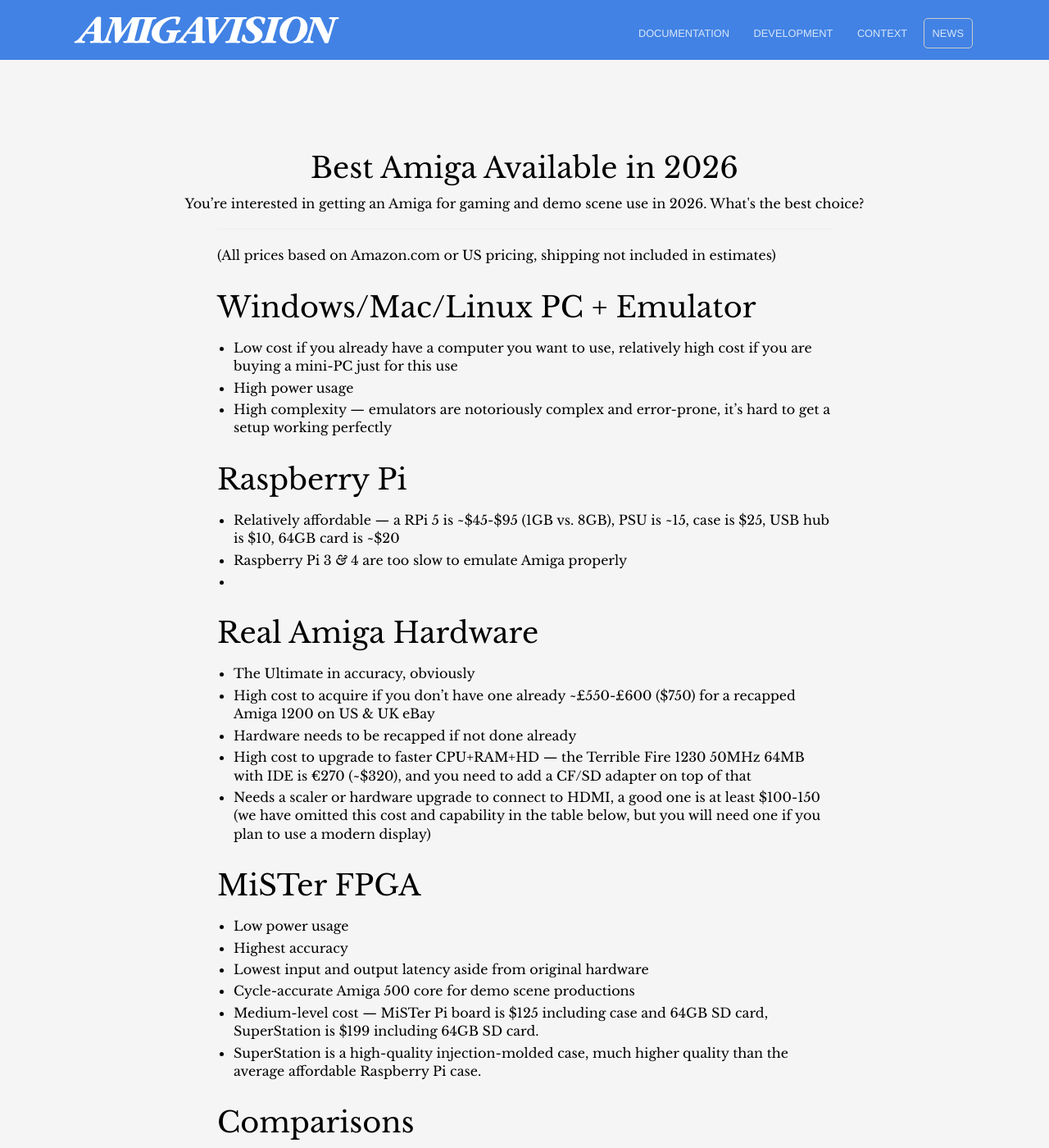
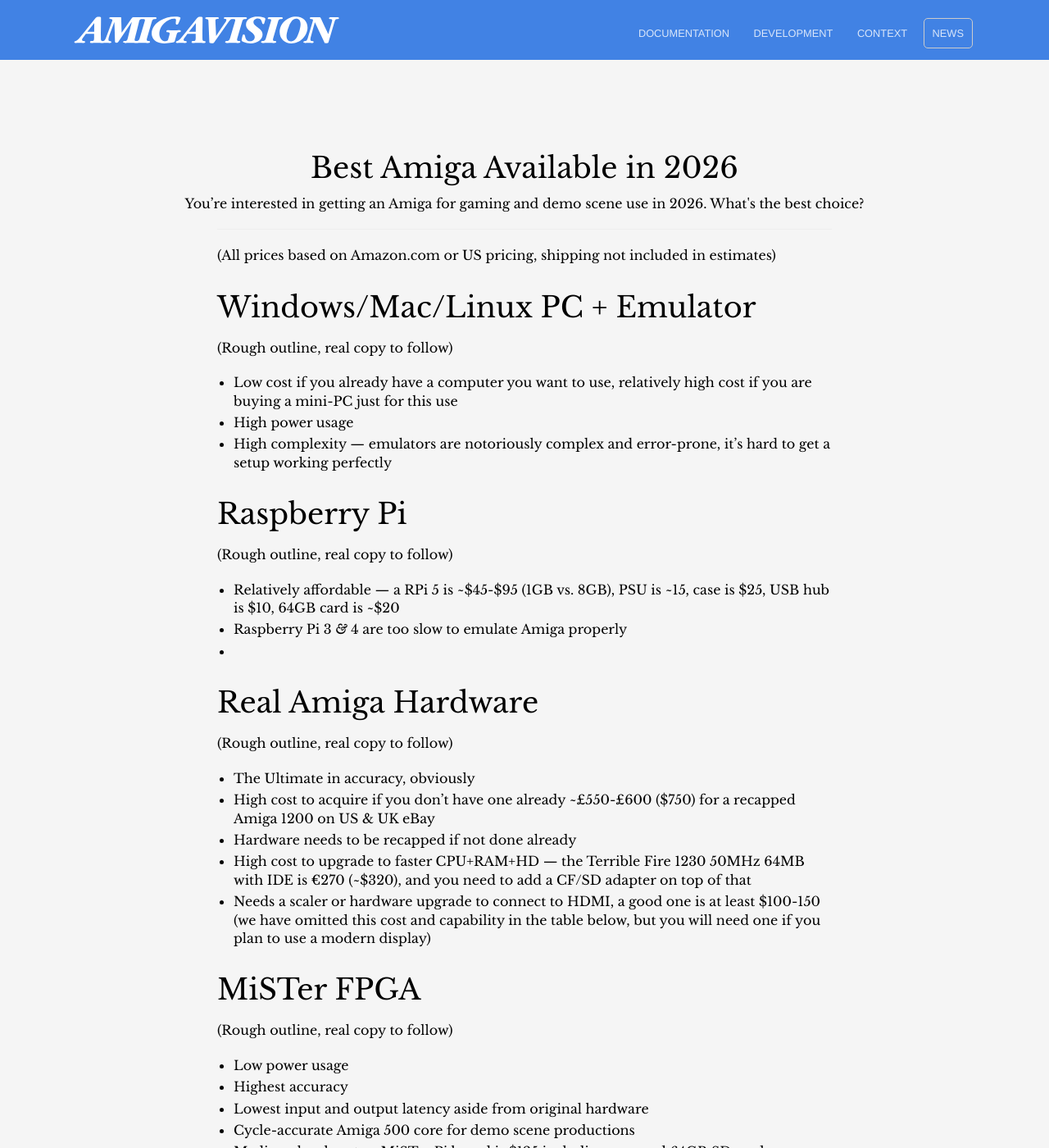
Before and after one commit to amigavision/amigavision.github.io, a Jekyll site: the page built from best.md, in a window 1280 px wide and 1400 px high. Shown: the whole window at 82% size. Built offline with Jekyll 4.4.1, drawn with Linux system fonts in a browser that asks for light colours.

Commit message:
Note WIP

```diff
--- a/best.md
+++ b/best.md
@@ -7,17 +7,23 @@
 
 ## Windows/Mac/Linux PC + Emulator
 
+(Rough outline, real copy to follow)
+
 * Low cost if you already have a computer you want to use, relatively high cost if you are buying a mini-PC just for this use
 * High power usage
 * High complexity — emulators are notoriously complex and error-prone, it’s hard to get a setup working perfectly
 
 ## Raspberry Pi
 
+(Rough outline, real copy to follow)
+
 * Relatively affordable — a RPi 5 is ~$45-$95 (1GB vs. 8GB), PSU is ~15, case is $25, USB hub is $10, 64GB card is ~$20
 * Raspberry Pi 3 *&* 4 are too slow to emulate Amiga properly
 *
 
 ## Real Amiga Hardware
+
+(Rough outline, real copy to follow)
 
 * The Ultimate in accuracy, obviously
 * High cost to acquire if you don’t have one already ~£550-£600 ($750) for a recapped Amiga 1200 on US & UK eBay
@@ -26,6 +32,8 @@
 * Needs a scaler or hardware upgrade to connect to HDMI, a good one is at least $100-150 (we have omitted this cost and capability in the table below, but you will need one if you plan to use a modern display)
 
 ## MiSTer FPGA
+
+(Rough outline, real copy to follow)
 
 * Low power usage
 * Highest accuracy
```
